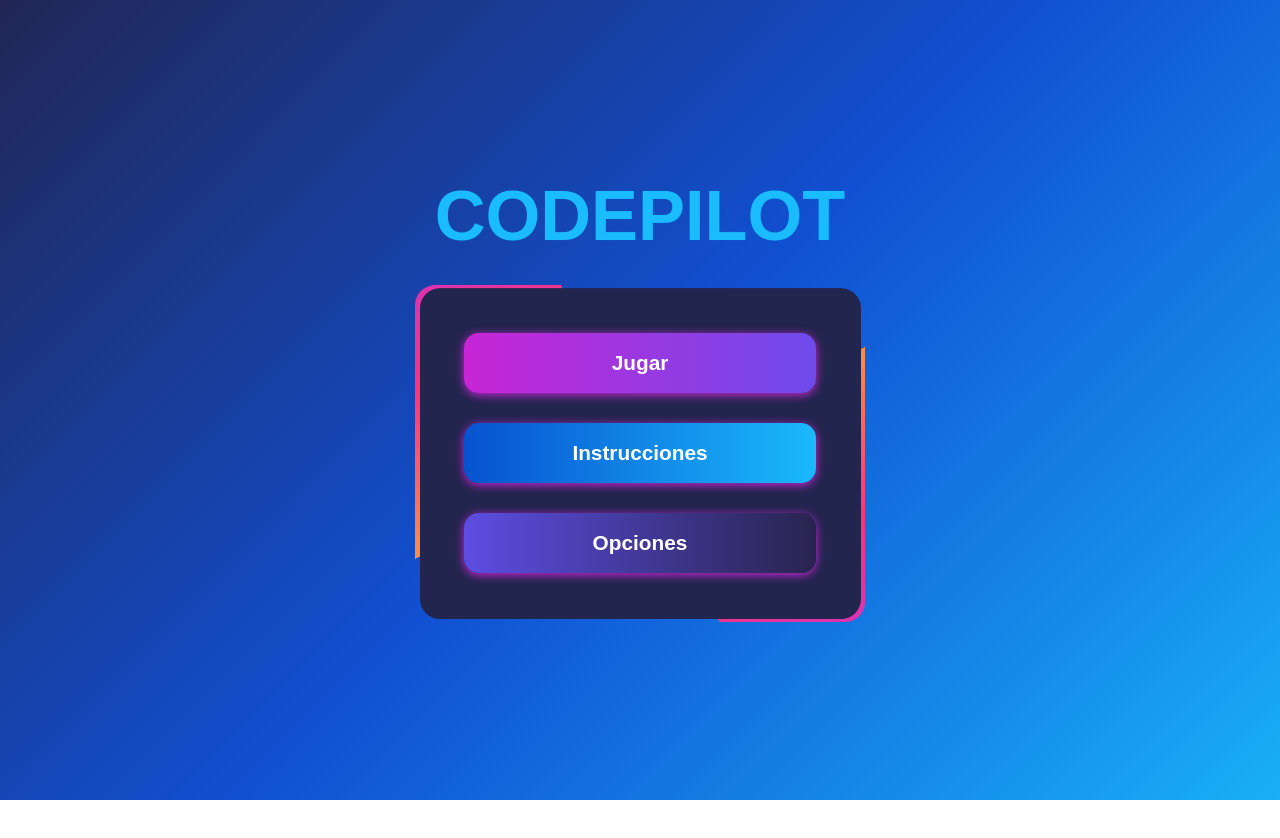
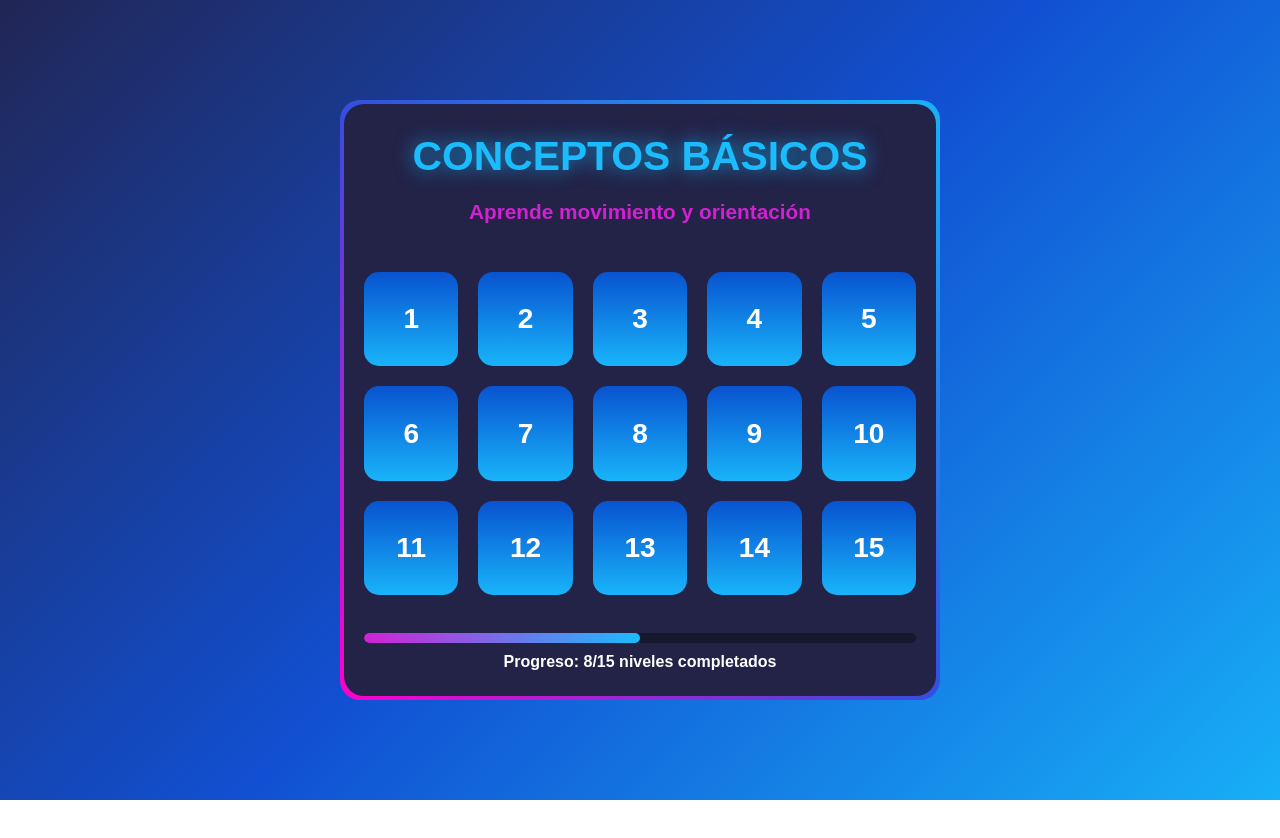
Before and after one commit to SEVERNASTER/LightBot-Clone-2D, a React (Vite) app: page / in a window 1280 px wide. Shown: the top 838 px of the page. After the commit the page ends 800 px from the top, so only its background shows below. Built offline with nearby package versions, Linux system fonts and the light colour scheme; a web font is replaced by a local one.

Commit message:
se diseño la interfaz para la vista de seleccion de niveles

```diff
--- /dev/null
+++ b/src/components/NivelCard.css
@@ -0,0 +1,13 @@
+
+.nivel {
+    width: 100%;
+    aspect-ratio: 1 / 1;
+    border-radius: 15px;
+    background: linear-gradient(#0853D0, #19B4FA);
+    color: #fff;
+    font-size: 1.5rem;
+    display: flex;
+    justify-content: center;
+    align-items: center;
+
+}
--- /dev/null
+++ b/src/components/NivelCard.jsx
@@ -0,0 +1,12 @@
+import React from 'react'
+import './NivelCard.css'
+
+function NivelCard({numero}) {
+    return (
+        <div className={`nivel`}>
+            <h3>{numero}</h3>
+        </div>
+    )
+}
+
+export default NivelCard
--- a/src/layouts/Main.css
+++ b/src/layouts/Main.css
@@ -1,9 +1,7 @@
 
 .main-container {
     height: 100vh;
+    overflow: hidden;
+    background: linear-gradient(135deg, #212655, #1150D2, #18AFF7);
 
 }
-
-.niveles {
-    height: 100vh;
-}
--- a/src/layouts/Main.jsx
+++ b/src/layouts/Main.jsx
@@ -1,12 +1,19 @@
 import React from 'react'
 import MenuInicio from './MenuInicio';
 import './Main.css'
+import Niveles from './Niveles';
+import {useState} from 'react';
 
 function Main() {
+
+    const [vistaMenu, setVistaMenu] = useState(false)
+
     return (
         <div className='main-container'>
-            <MenuInicio />
-            <div className="niveles"></div>
+            <MenuInicio clasesExtra={`${vistaMenu ? '' : 'deslizar'}`}
+                setVistaMenu={setVistaMenu}
+            />
+            <Niveles clasesExtra={`${vistaMenu ? '' : 'deslizar'}`} />
         </div>
     )
 }
--- a/src/layouts/MenuInicio.css
+++ b/src/layouts/MenuInicio.css
@@ -1,10 +1,15 @@
 .menu-inicio {
     height: 100vh;
-    background: linear-gradient(135deg, #212655, #1150D2, #18AFF7);
     display: flex;
     justify-content: center;
     align-items: center;
     color: #fff;
+    transition: 1s ease-in;
+
+}
+
+.menu-inicio.deslizar {
+    transform: translateY(-100%);
 }
 
 .contenedor-menu-inicio {
@@ -105,6 +110,8 @@
     font-weight: 700;
     box-shadow: 0 2px 10px #C825D6;
     overflow: hidden;
+    color: #fff;
+    border: none;
     transition: .5s;
 }
 
--- a/src/layouts/MenuInicio.jsx
+++ b/src/layouts/MenuInicio.jsx
@@ -1,18 +1,20 @@
 import React from 'react'
 import './MenuInicio.css'
 
-function MenuInicio() {
+function MenuInicio({ clasesExtra, setVistaMenu }) {
     return (
-        <div className='menu-inicio'>
+        <div className={`menu-inicio ${clasesExtra}`}>
             <div className="contenedor-menu-inicio">
                 <div className="contenedor-titulo">
                     <h1>CODEPILOT</h1>
                 </div>
                 <div className="contenedor-menu-animado">
                     <div className="contenedor-opciones">
-                        <div className="opcion-menu jugar">Jugar</div>
-                        <div className="opcion-menu instrucciones">Instrucciones</div>
-                        <div className="opcion-menu opciones">Opciones</div>
+                        <button className="opcion-menu jugar"
+                            onClick={() => setVistaMenu(prev => !prev)}
+                        >Jugar</button>
+                        <button className="opcion-menu instrucciones">Instrucciones</button>
+                        <button className="opcion-menu opciones">Opciones</button>
                     </div>
                 </div>
             </div>
--- /dev/null
+++ b/src/layouts/Niveles.css
@@ -0,0 +1,90 @@
+.niveles {
+    height: 100vh;
+    display: flex;
+    justify-content: center;
+    align-items: center;
+    transition: 1s ease-in;
+}
+
+.niveles.deslizar {
+    transform: translateY(-100%);
+}
+
+.niveles-card {
+    width: min(600px, 100%);
+    aspect-ratio: 1 / 1;
+    background: linear-gradient(45deg, #ff00cc, #354EDE, #18B2F8);
+    padding: 4px;
+    border-radius: 20px;
+}
+
+.contenido-niveles-card {
+    background-color: #232247;
+    width: 100%;
+    aspect-ratio: 1 / 1;
+    border-radius: 20px;
+    display: grid;
+    grid-template-rows: 25% 60% 15%;
+}
+
+
+.niveles-header {
+    color: #1ABCFD;
+    display: flex;
+    justify-content: center;
+    align-items: center;
+    flex-direction: column;
+    font-size: 1.7rem;
+    font-weight: 400;
+    gap: 20px;
+    text-shadow: 0 0 20px rgba(26, 188, 253, .8);
+    text-align: center;
+}
+
+.niveles-header h3 {
+    font-size: 1.3rem;
+    color: #D220D3;
+    text-shadow: none;
+}
+
+
+.niveles-contenedor {
+    display: grid;
+    grid-template-columns: repeat(5, 1fr);
+    grid-auto-rows: 1fr;
+    padding: 20px;
+    gap: 20px;
+}
+
+.niveles-footer {
+    height: 100%;
+    color: #fff;
+    display: flex;
+    justify-content: center;
+    align-items: center;
+    flex-direction: column;
+    padding: 0 20px;
+    gap: 10px;
+}
+
+.barra-progreso {
+    /* border: solid #fff; */
+    position: relative;
+    width: 100%;
+    height: 10px;
+    border-radius: 20px;
+    background-color: #17172d;
+    overflow: hidden;
+}
+
+
+.barra-progreso::before {
+    content: '';
+    position: absolute;
+    top: 0;
+    left: 0;
+    height: 100%;
+    width: 50%;
+    background: linear-gradient(90deg,#D122D5, #1BBCFD);
+    border-radius: 20px;
+}
--- a/src/layouts/Niveles.jsx
+++ b/src/layouts/Niveles.jsx
@@ -1,8 +1,31 @@
 import React from 'react'
+import './Niveles.css'
+import NivelCard from '../components/NivelCard';
 
-function Niveles() {
+function Niveles({ clasesExtra }) {
+
+    const niveles = [1, 2, 3, 4, 5, 6, 7, 8, 9, 10, 11, 12, 13, 14, 15]
+
     return (
-        <div>Niveles</div>
+        <div className={`niveles ${clasesExtra}`}>
+            <div className="niveles-card">
+                <div className="contenido-niveles-card">
+                    <header className="niveles-header">
+                        <h2>CONCEPTOS BÁSICOS</h2>
+                        <h3>Aprende movimiento y orientación</h3>
+                    </header>
+                    <div className="niveles-contenedor">
+                        {niveles.map(nivel => {
+                            return <NivelCard key={nivel * Math.random()} numero={nivel} />
+                        })}
+                    </div>
+                    <footer className="niveles-footer">
+                        <div className="barra-progreso"></div>
+                        <h4>Progreso: 8/15 niveles completados</h4>
+                    </footer>
+                </div>
+            </div>
+        </div>
     )
 }
 
--- a/src/main.jsx
+++ b/src/main.jsx
@@ -7,6 +7,7 @@ import Main from './layouts/Main.jsx';
 
 createRoot(document.getElementById('root')).render(
   <StrictMode>
+    {/* <App /> */}
     <Main />
   </StrictMode>,
 )
```
